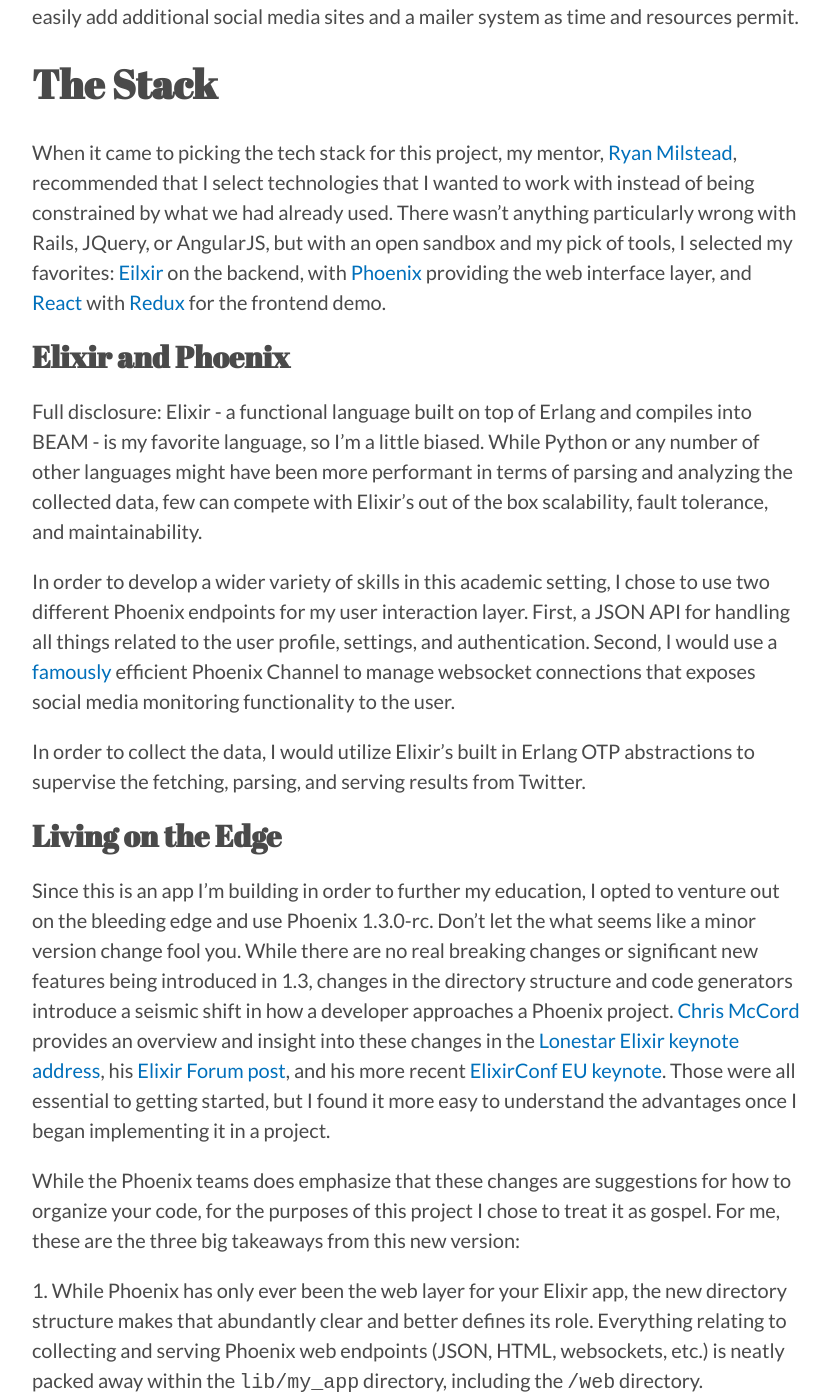
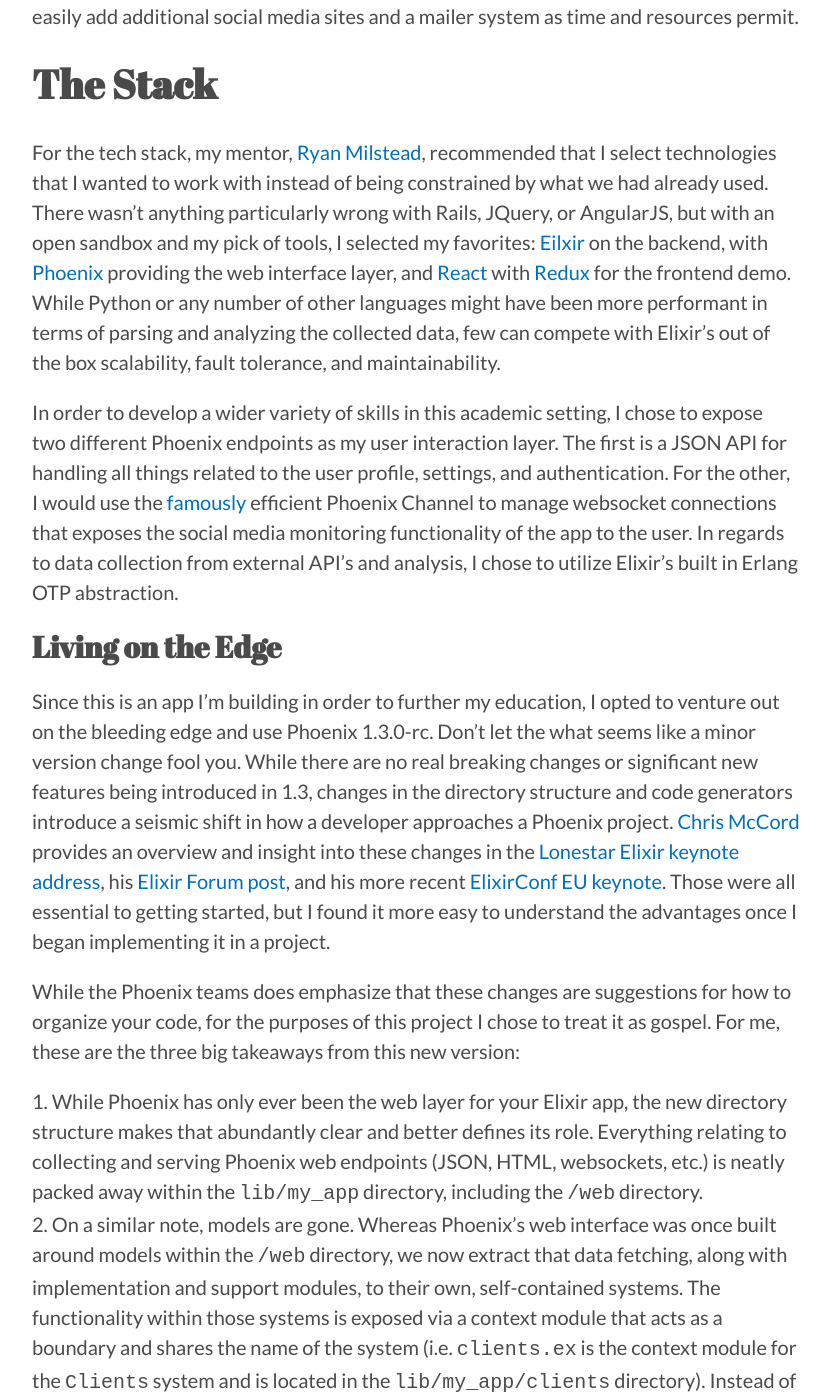
Before and after one commit to davelively14/portfolio-kami, a Jekyll site: the page built from _posts/2017-06-26-capstone-pt-1.md, in a window 1280 px wide and 1400 px high, scrolled down 1098 px. Shown: the whole window, without its empty margins (224-1054 px from the left). Built offline with Jekyll 4.4.1, drawn with Linux system fonts in a browser that asks for light colours; nearby versions of some CDN libraries; some of the changed text lies outside the part shown.

Commit message:
Fixed some figures, added more depth

```diff
--- a/_posts/2017-06-26-capstone-pt-1.md
+++ b/_posts/2017-06-26-capstone-pt-1.md
@@ -14,15 +14,9 @@
 
 ## The Stack
 
-When it came to picking the tech stack for this project, my mentor, [Ryan Milstead](https://www.linkedin.com/in/ryanmilstead/), recommended that I select technologies that I wanted to work with instead of being constrained by what we had already used. There wasn’t anything particularly wrong with Rails, JQuery, or AngularJS, but with an open sandbox and my pick of tools, I selected my favorites: [Eilxir](https://elixir-lang.org/) on the backend, with [Phoenix](http://www.phoenixframework.org/) providing the web interface layer, and [React](https://facebook.github.io/react/) with [Redux](http://redux.js.org/) for the frontend demo.
+For the tech stack, my mentor, [Ryan Milstead](https://www.linkedin.com/in/ryanmilstead/), recommended that I select technologies that I wanted to work with instead of being constrained by what we had already used. There wasn’t anything particularly wrong with Rails, JQuery, or AngularJS, but with an open sandbox and my pick of tools, I selected my favorites: [Eilxir](https://elixir-lang.org/) on the backend, with [Phoenix](http://www.phoenixframework.org/) providing the web interface layer, and [React](https://facebook.github.io/react/) with [Redux](http://redux.js.org/) for the frontend demo. While Python or any number of other languages might have been more performant in terms of parsing and analyzing the collected data, few can compete with Elixir’s out of the box scalability, fault tolerance, and maintainability.
 
-### Elixir and Phoenix
-
-Full disclosure: Elixir - a functional language built on top of Erlang and compiles into BEAM - is my favorite language, so I’m a little biased. While Python or any number of other languages might have been more performant in terms of parsing and analyzing the collected data, few can compete with Elixir’s out of the box scalability, fault tolerance, and maintainability.
-
-In order to develop a wider variety of skills in this academic setting, I chose to use two different Phoenix endpoints for my user interaction layer. First, a JSON API for handling all things related to the user profile, settings, and authentication. Second, I would use a [famously](http://www.phoenixframework.org/blog/the-road-to-2-million-websocket-connections) efficient Phoenix Channel to manage websocket connections that exposes social media monitoring functionality to the user.
-
-In order to collect the data, I would utilize Elixir’s built in Erlang OTP abstractions to supervise the fetching, parsing, and serving results from Twitter.
+In order to develop a wider variety of skills in this academic setting, I chose to expose two different Phoenix endpoints as my user interaction layer. The first is a JSON API for handling all things related to the user profile, settings, and authentication. For the other, I would use the [famously](http://www.phoenixframework.org/blog/the-road-to-2-million-websocket-connections) efficient Phoenix Channel to manage websocket connections that exposes the social media monitoring functionality of the app to the user. In regards to data collection from external API's and analysis, I chose to utilize Elixir's built in Erlang OTP abstraction.
 
 ### Living on the Edge
 
@@ -31,59 +25,44 @@
 While the Phoenix teams does emphasize that these changes are suggestions for how to organize your code, for the purposes of this project I chose to treat it as gospel. For me, these are the three big takeaways from this new version:
 
 1. While Phoenix has only ever been the web layer for your Elixir app, the new directory structure makes that abundantly clear and better defines its role. Everything relating to collecting and serving Phoenix web endpoints (JSON, HTML, websockets, etc.) is neatly packed away within the `lib/my_app` directory, including the `/web` directory.
-2. On a similar note, models are gone. Where the web interface was once build around the models, developers now instead create separate interfaces for various aspects of their apps. These context modules exist within their own directories, acting as a boundary for the underlying system of schemas and modules. Your endpoints, located in the `/web` directory, will access these context modules to gather data to serve to users. More on this later.
+2. On a similar note, models are gone. Whereas Phoenix's web interface was once built around models within the `/web` directory, we now extract that data fetching, along with implementation and support modules, to their own, self-contained systems. The functionality within those systems is exposed via a context module that acts as a boundary and shares the name of the system (i.e. `clients.ex` is the context module for the `Clients` system and is located in the `lib/my_app/clients` directory). Instead of making `Repo` calls or writing complex code from within the web interface, your endpoints will access these context modules to gather data to serve to users. If that's a bit confusing, just hang on - it'll make mores sense as we get into the app.
 3. Assets no longer clog up the root directory. All of your external assets are stored in the `/assets` directory. Since I was using Webpack for this project, this was a particular pain for me initially, but ultimately it makes the project significantly easier to navigate. If you’re interested, [here’s how I setup and configured](https://github.com/davelively14/configs/blob/master/phoenix_1.3_react_redux.md) my Phoenix 1.3 app to work with Webpack 2, React, Redux, and React Router.
 
 At its core, Phoenix 1.3 provides a forcing mechanism to design with intent. You have to think about what you’re going to do before you do it. I struggled early with the new structure, but ultimately these guidelines lead to better app development, with clear divisions of responsibility, and more reliable code.
 
 ## The stuff dreams are made of
 
-A quick note on the nomenclature I chose. In keeping with the Phoenix mythical bird theme, I named my systems after characters from the classic 1941 film, [The Maltese Falcon](https://en.wikipedia.org/wiki/The_Maltese_Falcon_(1941_film)). The relevant part of the premise is rather simple: A prospective **Client** approaches Sam **Spade** with an interesting case. Spade takes the case and dispatches his partner, Miles **Archer**, to gather information on the quarry, but ultimately it's up to Spade to solve the mystery. Fortunately, we made a few improvements on the movie, so if/when Archer dies, he’ll be seamlessly revived and put back into action thanks to Elixir’s awesome reliability.
-
-![Figure 1](/img/capstone/web_system.png)
-<small>**Figure 1.** *`Clients` and `Spade` systems expose their interface to the `Web` system. The `Clients` controllers requests data via the `Flatfoot.Clients` context module (not the `Repo`) before serving via JSON endpoint. Similarly, users may use `SpadeChannel` to request data through the `Flatfoot.Spade` context module. `Spade` `SpadeInspector` and `Archer` .*</small>
-
-In this app’s basic form, the `Clients` system handles all requests relating to the management of users and their preferences, such as creating a profile, editing that profile, and authorizing access via session tokens. The `Spade` system is where the significant action happens. Via websocket connection, users may request retrieval of persisted results or request new results. When those new results are requested, `Spade` will utilize`SpadeInspector` to manage deployment of `Archer` to fetch, parse and return results. Upon receipt of new results, `SpadeInspector` will evaluate those results, store them, and asynchronously return them to the user.
+A quick note on the nomenclature I chose. In keeping with the Phoenix mythical bird theme, I named my systems after characters from the classic 1941 film, [The Maltese Falcon](https://en.wikipedia.org/wiki/The_Maltese_Falcon_(1941_film)). The relevant part of the premise is rather simple: A prospective **Client** approaches Sam **Spade** with an interesting case. Spade takes the case and dispatches his partner, Miles **Archer**, to gather information on the quarry and report back, but ultimately it's up to Spade to solve the mystery. Fortunately, we made a few improvements on the movie, so if Archer just happens dies, he’ll be seamlessly revived and put back into action thanks to the magic of OTP.
 
 ### Organizing in Phoenix 1.3
 
 We can see a basic outline of the architecture quite clearly in the new directory structure. Each system has it's own directory within the `/lib/flatfoot` directory. Also worth noting, the `/web` directory - once a clinger to the root directory in early versions of Phoenix - now finds a more appropriate home.
 
-<pre>
-flatfoot
-|-- assets
-|-- config
-|-- <b>lib/flatfoot</b>
-|   |-- <b>archer</b>
-|   |-- <b>clients</b>
-|   |-- data
-|   |-- shared
-|   |-- <b>spade</b>
-|   |-- <b>spade_inspector</b>
-|   |-- <b>web</b>
-|   |-- application.ex
-|   |-- repo.ex
-|
-|-- priv
-|-- test
-|-- .eslintrc.js
-|-- .gitignore
-|-- .travis.yml
-|-- README.md
-|-- mix.exs
-|-- mix.lock
-</pre>
+![Figure 1](/img/capstone/dir_tree_overview.png)
+<small>**Figure 1.** *Flatfoot directory tree in Phoenix 1.3.0-rc*</small>
 
 If you’re used to running a third party bundler like [webpack](https://webpack.github.io/) with Phoenix 1.2 and earlier, you’re also likely to notice how uncluttered the root directory is. `package.json`, `webpack.config.js`, and the `node_module` directory are now all packed away quite neatly within the `/assets` directory.
 
 We're left with a clean, easy to reference directory tree, and clearly defined systems.
 
+### System design
+
+![Figure 2](/img/capstone/web_system.png)
+<small>**Figure 2.** *Flatfoot overview.*</small>
+
+In this app's most basic form, all user interaction is handled by the `Web` system. It's responsible for handling requests from the user, requesting and persisting data from other systems, and returning information to the user. The `Clients` and `Spade` systems expose their interface to the `Web` system via their context modules. The `Clients` system handles all requests relating to the management of users and their preferences, such as creating a profile, editing that profile, and authorizing access via session tokens. The `Spade` system is where the significant action begins.
+
+![Figure 3](/img/capstone/data_flow.png)
+<small>**Figure 3.** *Data flow.*</small>
+
+Via the `SpadeChannel` websocket connection, users may request retrieval of persisted results or request new results. Figure 2 depicts what happens when a user requests new results. `SpadeChannel` will access the `SpadeInspector` context to initiate deployment and monitoring of `Archer` and its implementation modules to fetch, parse and return results. Upon receipt of new results, the `server.ex` within the `SpadeInspector` system will evaluate those results, store them, and asynchronously return them to the user.
+
 ## Contexts as API Boundaries
 
-As Mikel Myskala has [pointed out](http://michal.muskala.eu/2017/05/16/putting-contexts-in-context.html), the biggest mind shift here is understanding that we're exposing functionality that
+As Mikel Myskala has [pointed out](http://michal.muskala.eu/2017/05/16/putting-contexts-in-context.html), the biggest mind shift here is understanding that we're only minimally coupling our data to our application. One of the more challenging aspects was developing optimal boundaries for my application - and I'm still not entirely sure I did.
 
-![Figure 2](/img/capstone/boundaries.png)
-<small>**Figure 2.** *Systems should only be accessed through the functions of their context modules: `Flatfoot.Clients`, `Flatfoot.Spade`, `Flatfoot.SpadeInspector`, and `Flatfoot.Archer`.*</small>
+![Figure 4](/img/capstone/boundaries.png)
+<small>**Figure 4.** *Flatfoot's boundaries*</small>
 
 The `Clients` system gives us a better look at we used context modules to manage access across the system boundry. Note that I chose to slightly break from Phoenix 1.3 generator convention by storing all Ecto schemas within the `/clients/schema` directory. While there is no need to do this, I found it easier to read as I added complexity to my systems.
 
```
Also changed, not shown: img/capstone/data_flow.png, img/capstone/dir_tree_overview.png, img/capstone/web_system.png.
